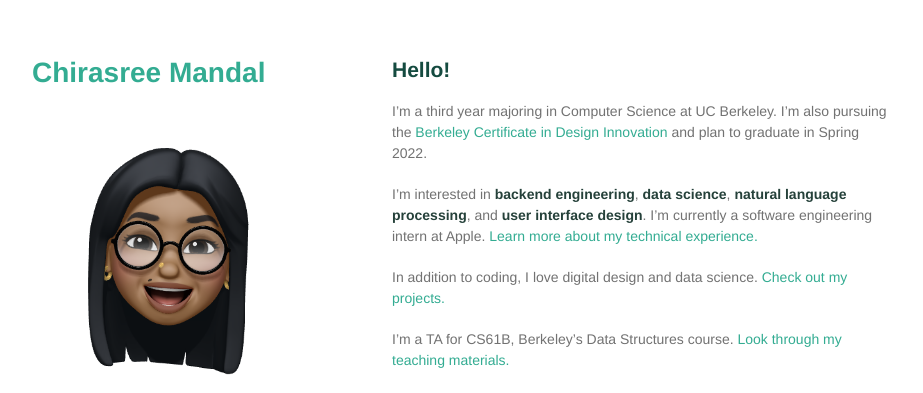
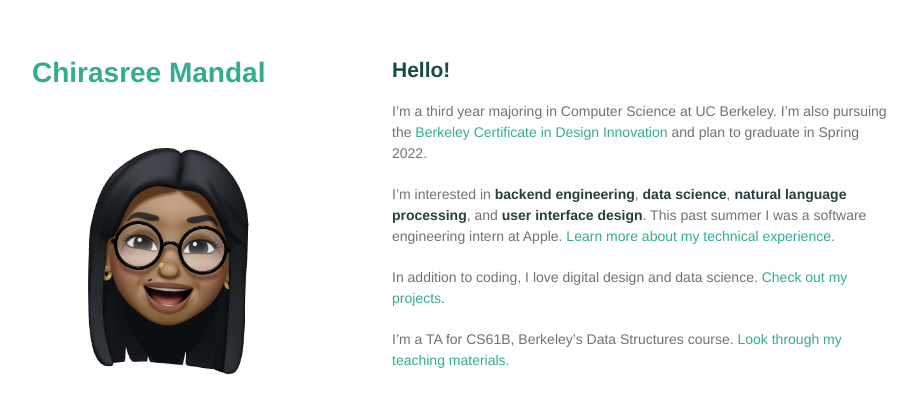
Before and after one commit to c-mandal/c-mandal.github.io, a Jekyll site: the page built from index.md, in a window 1280 px wide and 900 px high. Shown: the top 393 px of the window, without its empty margins (178-1101 px from the left). Built offline with Jekyll 4.4.1, drawn with Linux system fonts in a browser that asks for light colours; our own code applies the rules of GitHub Pages for plain Markdown files.

Commit message:
update work experience

```diff
--- a/index.md
+++ b/index.md
@@ -4,7 +4,7 @@ layout: default
 ## Hello!
 I'm a third year majoring in Computer Science at UC Berkeley. I'm also pursuing the [Berkeley Certificate in Design Innovation](https://bcdi.berkeley.edu) and plan to graduate in Spring 2022.
 
-I'm interested in **backend engineering**, **data science**, **natural language processing**, and **user interface design**. I'm currently a software engineering intern at Apple. [Learn more about my technical experience.](./#experience)
+I'm interested in **backend engineering**, **data science**, **natural language processing**, and **user interface design**. This past summer I was a software engineering intern at Apple. [Learn more about my technical experience.](./#experience)
 
 In addition to coding, I love digital design and data science. [Check out my projects.](./#projects)
 
```
